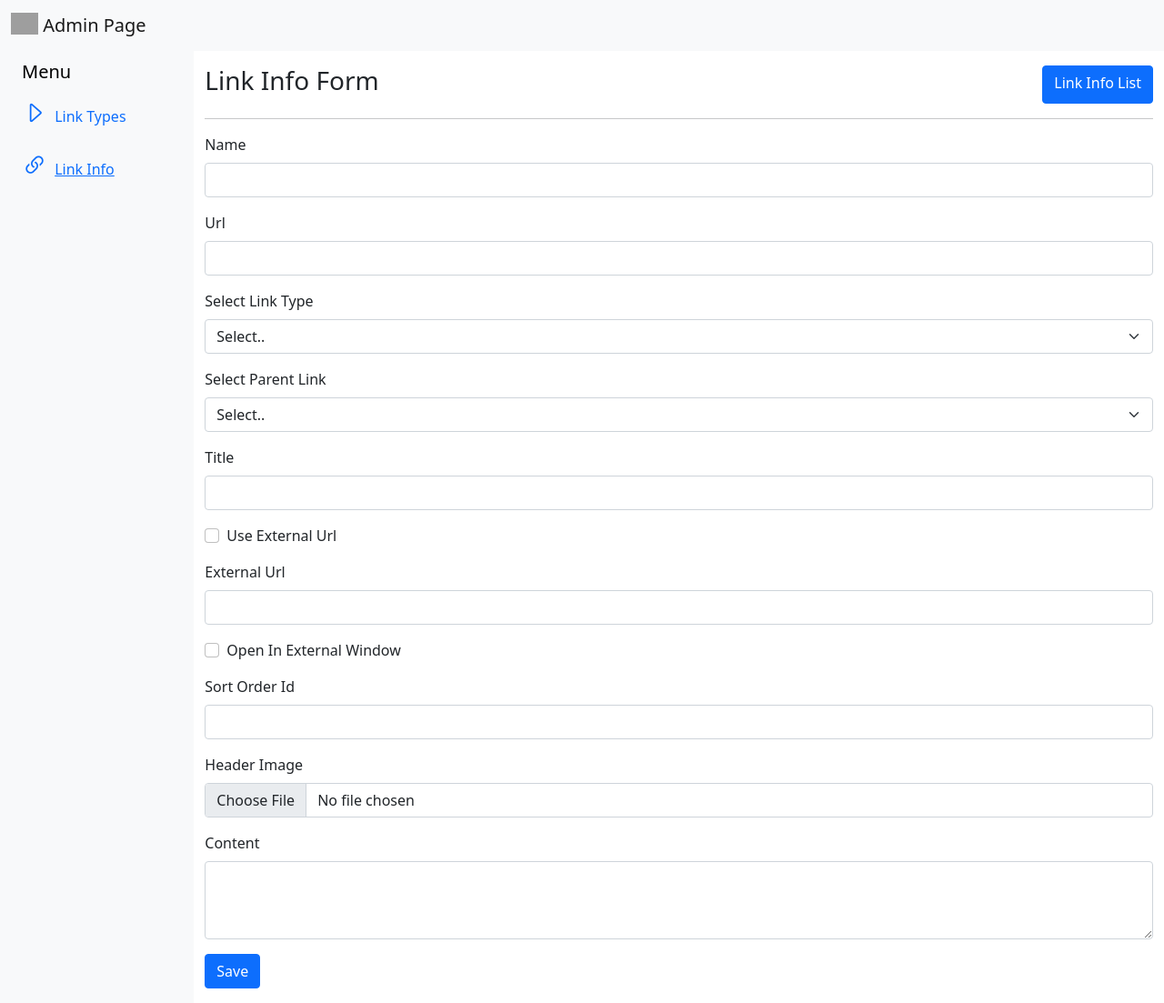
After one commit to itismine1111/DjangoCMS, a Django app: page /cms/admin/add-link-info/ in a window 1280 px wide. The commit adds this page. Shown: the whole page at 91% size. Run offline with Django 4.2, Linux system fonts and the light colour scheme; some libraries are stand-ins or nearby versions; grey boxes are pictures that could not be loaded.

Commit message:
Jan 24,2023

```diff
--- a/app_cms/api/urls.py
+++ b/app_cms/api/urls.py
@@ -10,11 +10,11 @@ from .views import (
 )
 
 urlpatterns = [
-    path("linktype/", LinkTypeApi.as_view(), name="linkType"),
-    path("linktype/<int:id>/", updateLinkType, name="updateLinkType"),
-    path("linkinfo/", LinkInfoApi.as_view(), name="linkInfo"),
-    path("linkinfo/<int:id>/", updateLinkInfo, name="updateLinkInfo"),
-    path("linktype/list/", ListLinkTypeApi.as_view(), name="listLinkType"),
-    path("linkinfo/list/", ListLinkInfoApi.as_view(), name="listLinkInfo"),
-    path("linkinfo/list/filters/", ListLinkInfoApiFilters.as_view(), name="listLinkInfoFilters"),
+    path("linktype/", LinkTypeApi.as_view(), name="api-linkType"),
+    path("linktype/<int:id>/", updateLinkType, name="api-updateLinkType"),
+    path("linkinfo/", LinkInfoApi.as_view(), name="api-linkInfo"),
+    path("linkinfo/<int:id>/", updateLinkInfo, name="api-updateLinkInfo"),
+    path("linktype/list/", ListLinkTypeApi.as_view(), name="api-listLinkType"),
+    path("linkinfo/list/", ListLinkInfoApi.as_view(), name="api-listLinkInfo"),
+    path("linkinfo/list/filters/", ListLinkInfoApiFilters.as_view(), name="api-listLinkInfoFilters"),
 ]
--- /dev/null
+++ b/app_frontend_admin/static/app_frontend_admin/js/constants.js
@@ -0,0 +1,7 @@
+// API  URLs
+const API_BASE_URL_ADMIN = "http://127.0.0.1:8000/api/cms/";
+
+// Frontend URLs
+const BASE_URL_ADMIN = "http://127.0.0.1:8000/cms/admin/";
+const LIST_LINK_TYPE_URL_ADMIN = BASE_URL_ADMIN + "linktype/list/";
+const LIST_LINK_INFO_URL_ADMIN = BASE_URL_ADMIN + "linkinfo/list/";
--- /dev/null
+++ b/app_frontend_admin/templates/app_frontend_admin/add_link_info_form.html
@@ -0,0 +1,96 @@
+{% extends 'app_frontend_admin/admin_base.html' %}
+{% load static %}
+
+{% block linkinfoclass %}active{% endblock linkinfoclass %}
+
+
+{% block content %}
+
+<div class="row">
+    <div class="col-9"><h3>Link Info Form</h3></div>
+    <div class="col-3 d-flex flex-row-reverse"><a class="btn btn-primary" href="{% url 'list-link-info' %}">Link Info List</a></div>
+</div>
+<hr>
+
+<form>
+    <!-- name -->
+    <div class="mb-3">
+      <label for="nameInputField" class="form-label">Name</label>
+      <input type="text" name="name" class="form-control" id="nameInputField" aria-describedby="nameHelp">
+    </div>
+
+    <!-- url -->
+    <div class="mb-3">
+        <label for="urlInputField" class="form-label">Url</label>
+        <input type="url" name="url" class="form-control" id="urlInputField" aria-describedby="urlHelp">
+    </div>
+
+    <!-- linkTypeId -->
+    <div class="mb-3">
+        <label for="linkTypeIdSelect" class="form-label">Select Link Type</label>
+        <select name="linkTypeId" class="form-select" aria-label="Default select example" id="linkTypeIdSelect">
+            <option selected>Select..</option>
+            <option value="1">One</option>
+            <option value="2">Two</option>
+            <option value="3">Three</option>
+        </select>
+    </div>
+
+    <!-- parentId -->
+    <div class="mb-3">
+        <label for="parentIdSelect" class="form-label">Select Parent Link</label>
+        <select name="parentId" class="form-select" aria-label="Default select example" id="parentIdSelect">
+            <option selected>Select..</option>
+            <option value="1">One</option>
+            <option value="2">Two</option>
+            <option value="3">Three</option>
+        </select>
+    </div>
+
+    <!-- title -->
+    <div class="mb-3">
+        <label for="titleInputField" class="form-label">Title</label>
+        <input type="text" name="title" class="form-control" id="titleInputField" aria-describedby="titleHelp">
+    </div>
+
+    <!-- useExternalUrl -->
+    <div class="mb-3 form-check">
+        <input name="useExternalUrl" type="checkbox" class="form-check-input" id="useExternalUrlCheckbox">
+        <label class="form-check-label" for="useExternalUrlCheckbox">Use External Url</label>
+    </div>
+
+    <!-- externalUrl -->
+    <div class="mb-3">
+        <label for="externalUrlInputField" class="form-label">External Url</label>
+        <input type="url" name="externalUrl" class="form-control" id="externalUrlInputField" aria-describedby="externalUrlHelp">
+    </div>
+
+    <!-- openInExternalWindow -->
+    <div class="mb-3 form-check">
+        <input name="openInExternalWindow" type="checkbox" class="form-check-input" id="openInExternalWindowCheckbox">
+        <label class="form-check-label" for="openInExternalWindowCheckbox">Open In External Window</label>
+    </div>
+
+    <!-- sortOrderId -->
+    <div class="mb-3">
+        <label for="sortOrderIdInputField" class="form-label">Sort Order Id</label>
+        <input name="sortOrderId" type="number" name="sortOrderId" class="form-control" id="sortOrderIdInputField" aria-describedby="sortOrderIdHelp">
+    </div>
+
+    <!-- headerImage -->
+    <div class="mb-3">
+        <label for="headerImageFile" class="form-label">Header Image</label>
+        <input name="headerImage" class="form-control" type="file" id="headerImageFile">
+    </div>
+
+    <!-- content -->
+    <div class="mb-3">
+        <label for="contentTextarea" class="form-label">Content</label>
+        <textarea name="content" class="form-control" id="contentTextarea" rows="3" ></textarea>
+    </div>
+
+    <button type="submit" class="btn btn-primary">Save</button>
+  </form>
+
+
+{% endblock content %}
--- a/app_frontend_admin/templates/app_frontend_admin/admin_base.html
+++ b/app_frontend_admin/templates/app_frontend_admin/admin_base.html
@@ -1,9 +1,12 @@
+{% load static %}
 <!DOCTYPE html>
 <html lang="en">
   <head>
     <meta charset="UTF-8" />
     <meta http-equiv="X-UA-Compatible" content="IE=edge" />
     <meta name="viewport" content="width=device-width, initial-scale=1.0" />
+    <!-- Bootstrap icons -->
+    <link rel="stylesheet" href="https://cdn.jsdelivr.net/npm/bootstrap-icons@1.3.0/font/bootstrap-icons.css"/>
     <!-- Bootstrap -->
     <link
       href="https://cdn.jsdelivr.net/npm/bootstrap@5.0.2/dist/css/bootstrap.min.css"
@@ -13,6 +16,14 @@
     />
     {% block styles %}{% endblock styles %}
     <title>Admin Panel</title>
+    <style>
+      .active a span{
+        text-decoration: underline;
+      }
+    </style>
+
+
+
   </head>
   <body>
     <nav class="navbar navbar-light bg-light">
@@ -25,7 +36,7 @@
             height="24"
             class="d-inline-block align-text-top"
           />
-          {% block heading %}{% endblock heading %}
+          Admin Page
         </a>
       </div>
     </nav>
@@ -36,39 +47,33 @@
           <div
             class="d-flex flex-column align-items-center align-items-sm-start px-3 pt-2 text-white min-vh-100"
           >
-            <a
+            {% comment %} <a
               href="/"
               class="d-flex align-items-center pb-3 mb-md-0 me-md-auto text-dark text-decoration-none"
               style="color: black"
             >
               <span class="fs-5 d-none d-sm-inline">Menu</span>
-            </a>
+            </a> {% endcomment %}
+            <span class="fs-5 d-none d-sm-inline" style="color: black">Menu</span>
             <ul
               class="nav nav-pills flex-column mb-sm-auto mb-0 align-items-center align-items-sm-start"
               id="menu"
             >
-              <li class="nav-item">
-                <a href="#" class="nav-link align-middle px-0">
-                  <i class="fs-4 bi-house"></i>
-                  <span class="ms-1 d-none d-sm-inline">Home</span>
+              <li class="nav-item {% block linktypeclass %}{% endblock linktypeclass %}">
+                <a href="{% url 'list-link-type' %}" class="nav-link align-middle px-0">
+                  <i class="bi bi-caret-right" style="font-size: 28px;"></i>
+                  <span class="ms-1 d-none d-sm-inline">Link Types </span>
                 </a>
               </li>
 
-              <li>
-                <a href="#" class="nav-link px-0 align-middle">
-                  <i class="fs-4 bi-table"></i>
-                  <span class="ms-1 d-none d-sm-inline">Orders</span></a
+              <li class="nav-item {% block linkinfoclass %}{% endblock linkinfoclass %}">
+                <a href="{% url 'list-link-info' %}" class="nav-link px-0 align-middle">
+                  <i class="bi bi-link-45deg" style="font-size: 28px;"></i>
+                  <span class="ms-1 d-none d-sm-inline">Link Info</span></a
                 >
               </li>
 
-              <li>
-                <a href="#" class="nav-link px-0 align-middle">
-                  <i class="fs-4 bi-people"></i>
-                  <span class="ms-1 d-none d-sm-inline">Customers</span>
-                </a>
-              </li>
-              {% comment %}
-              <li>
+              {% comment %} <li>
                 <a
                   href="#submenu1"
                   data-bs-toggle="collapse"
@@ -93,8 +98,8 @@
                     </a>
                   </li>
                 </ul>
-              </li>
-              {% endcomment %}
+              </li> {% endcomment %}
+
             </ul>
             {% comment %}
             <hr />
@@ -128,22 +133,50 @@
             {% endcomment %}
           </div>
         </div>
-        <div class="col py-3">{% block content %}{% endblock content %}</div>
+        <div class="col py-3">{% block heading %}{% endblock heading %}{% block content %}{% endblock content %}</div>
       </div>
     </div>
 
-    {% block scripts %}{% endblock scripts %}
+
+
+    <!--My Constants-->
+    <script type="text/javascript" src="{% static 'app_frontend_admin/js/constants.js' %}"></script>
     <!-- Bootstrap -->
     <script
       src="https://cdn.jsdelivr.net/npm/bootstrap@5.0.2/dist/js/bootstrap.bundle.min.js"
       integrity="sha384-MrcW6ZMFYlzcLA8Nl+NtUVF0sA7MsXsP1UyJoMp4YLEuNSfAP+JcXn/tWtIaxVXM"
-      crossorigin="anonymous"
-    ></script>
+      crossorigin="anonymous"></script>
+    <!-- Jquery-->
+    <script src="https://code.jquery.com/jquery-3.6.3.min.js" integrity="sha256-pvPw+upLPUjgMXY0G+8O0xUf+/Im1MZjXxxgOcBQBXU=" crossorigin="anonymous"></script>
     <!-- Jquery UI -->
     <script
       src="https://code.jquery.com/ui/1.13.1/jquery-ui.min.js"
       integrity="sha256-eTyxS0rkjpLEo16uXTS0uVCS4815lc40K2iVpWDvdSY="
       crossorigin="anonymous"
     ></script>
+    <!--SweetALert2-->
+    <script src="//cdn.jsdelivr.net/npm/sweetalert2@11"></script>
+    <!--izitoast-->
+    <script src="https://cdnjs.cloudflare.com/ajax/libs/izitoast/1.4.0/js/iziToast.min.js" integrity="sha512-Zq9o+E00xhhR/7vJ49mxFNJ0KQw1E1TMWkPTxrWcnpfEFDEXgUiwJHIKit93EW/XxE31HSI5GEOW06G6BF1AtA==" crossorigin="anonymous" referrerpolicy="no-referrer"></script>
+    {% comment %} <script>
+      iziToast.settings({
+        timeout: 3000, // default timeout
+        resetOnHover: true,
+        // icon: '', // icon class
+        transitionIn: 'flipInX',
+        transitionOut: 'flipOutX',
+        position: 'bottomRight', // bottomRight, bottomLeft, topRight, topLeft, topCenter, bottomCenter, center
+        onOpen: function () {
+          console.log('callback onOpen!');
+        },
+        onClose: function () {
+          console.log("callback onClose!");
+        }
+      });
+    </script> {% endcomment %}
+
+
+    {% block scripts %}{% endblock scripts %}
+
   </body>
 </html>
--- a/app_frontend_admin/templates/app_frontend_admin/index.html
+++ b/app_frontend_admin/templates/app_frontend_admin/index.html
@@ -1,4 +1,4 @@
 {% extends 'app_frontend_admin/admin_base.html' %}
 {% load static %}
 
-{% block heading %}Admin Page{% endblock heading %}
+{% comment %} {% block heading %}{% endblock heading %} {% endcomment %}
--- a/app_frontend_admin/urls.py
+++ b/app_frontend_admin/urls.py
@@ -1,6 +1,10 @@
 from django.urls import path, include
-from .views import index
+from .views import index, add_link_type, add_link_info, list_link_type, list_link_info
 
 urlpatterns = [
     path("", index, name="index"),
+    path("add-link-type/", add_link_type, name="add-link-type"),
+    path("add-link-info/", add_link_info, name="add-link-info"),
+    path("list-link-type/", list_link_type, name="list-link-type"),
+    path("list-link-info/", list_link_info, name="list-link-info"),
 ]
--- a/app_frontend_admin/views.py
+++ b/app_frontend_admin/views.py
@@ -4,3 +4,19 @@ from django.shortcuts import render
 
 def index(request):
     return render(request, 'app_frontend_admin/index.html')
+
+
+def add_link_type(request):
+    return render(request, 'app_frontend_admin/add_link_type_form.html')
+
+
+def add_link_info(request):
+    return render(request, 'app_frontend_admin/add_link_info_form.html')
+
+
+def list_link_type(request):
+    return render(request, 'app_frontend_admin/list_link_type.html')
+
+
+def list_link_info(request):
+    return render(request, 'app_frontend_admin/list_link_info.html')
```
Also changed, not shown: app_cms/api/serializers.py (+18 -0 lines), app_frontend_admin/static/app_frontend_admin/js/add_link_type_form.js (added, +35 -0 lines), app_frontend_admin/static/app_frontend_admin/js/list_link_info.js (added, +147 -0 lines), app_frontend_admin/static/app_frontend_admin/js/list_link_type.js (added, +54 -0 lines), app_frontend_admin/templates/app_frontend_admin/add_link_type_form.html (added, +33 -0 lines), app_frontend_admin/templates/app_frontend_admin/list_link_info.html (added, +54 -0 lines), app_frontend_admin/templates/app_frontend_admin/list_link_type.html (added, +43 -0 lines), db.sqlite3, media/header-images/8acc9c70-9b1a-11ed-b218-f01faf19c9ee.jpg (deleted).
